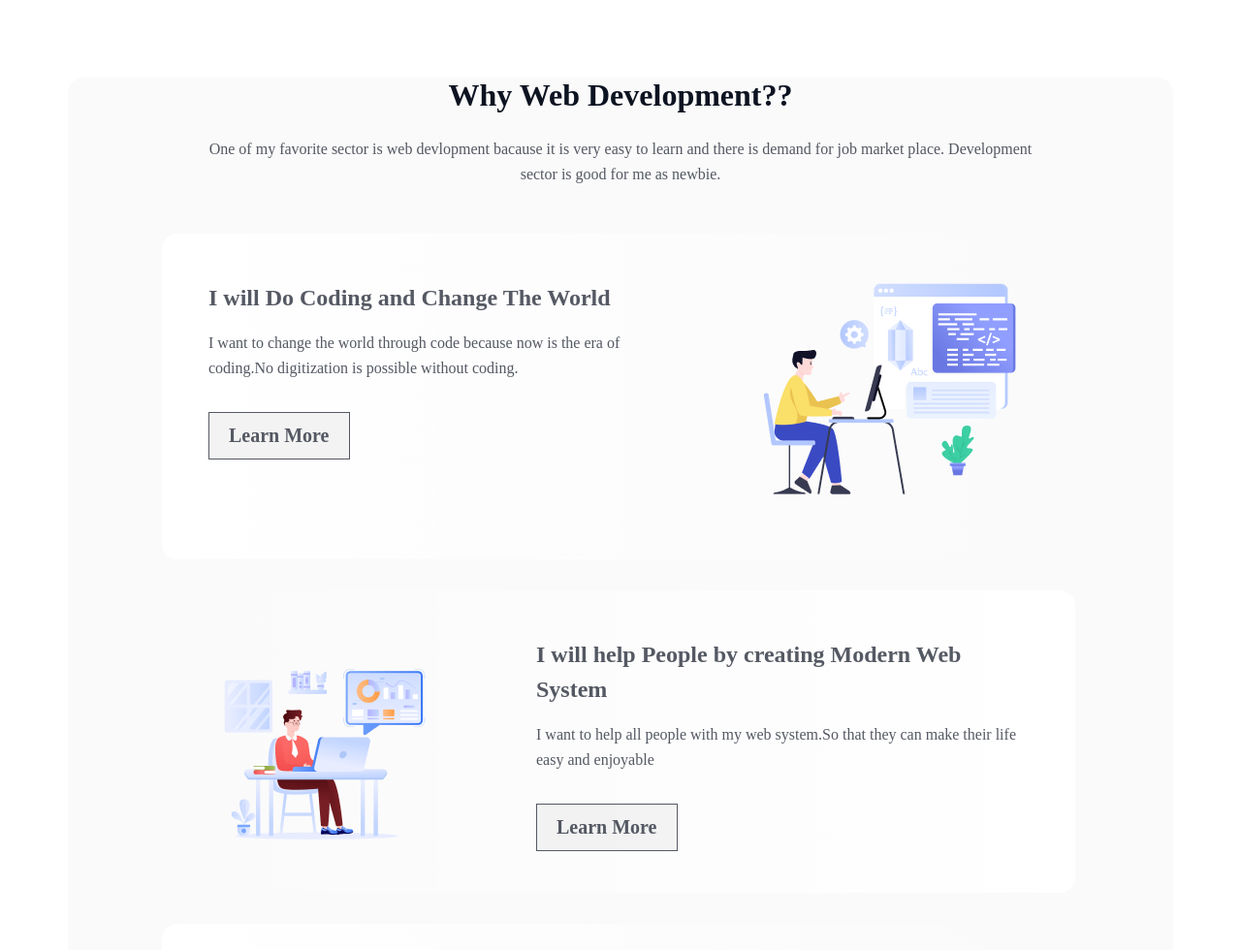
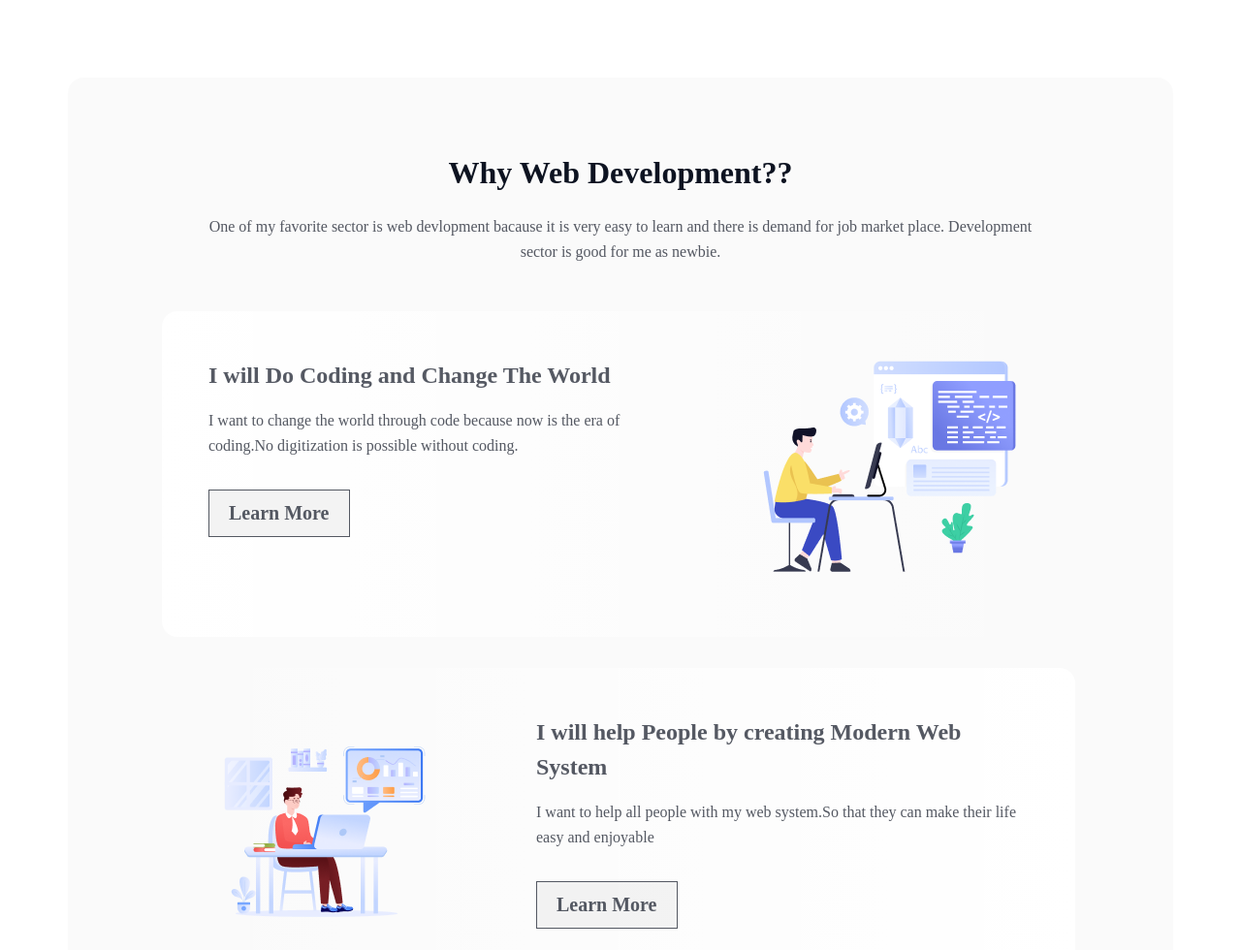
Before and after one commit to MukitHossen7/batch-10-assignment-1, a plain HTML site: page index.html in a window 1280 px wide. Shown: the part 678-1658 px from the top of the page at 97% size. Drawn offline with Linux system fonts and the light colour scheme; a web font is replaced by a local one.

Commit message:
some problem solve

```diff
--- a/style/style.css
+++ b/style/style.css
@@ -84,7 +84,7 @@ padding: 21px 24px;
 }
 .development-area{
     margin: 80px 97px;
-    /* padding-top: 80px; */
+    padding-top: 80px;
     /* padding-bottom: 80px; */
 
 }
```
